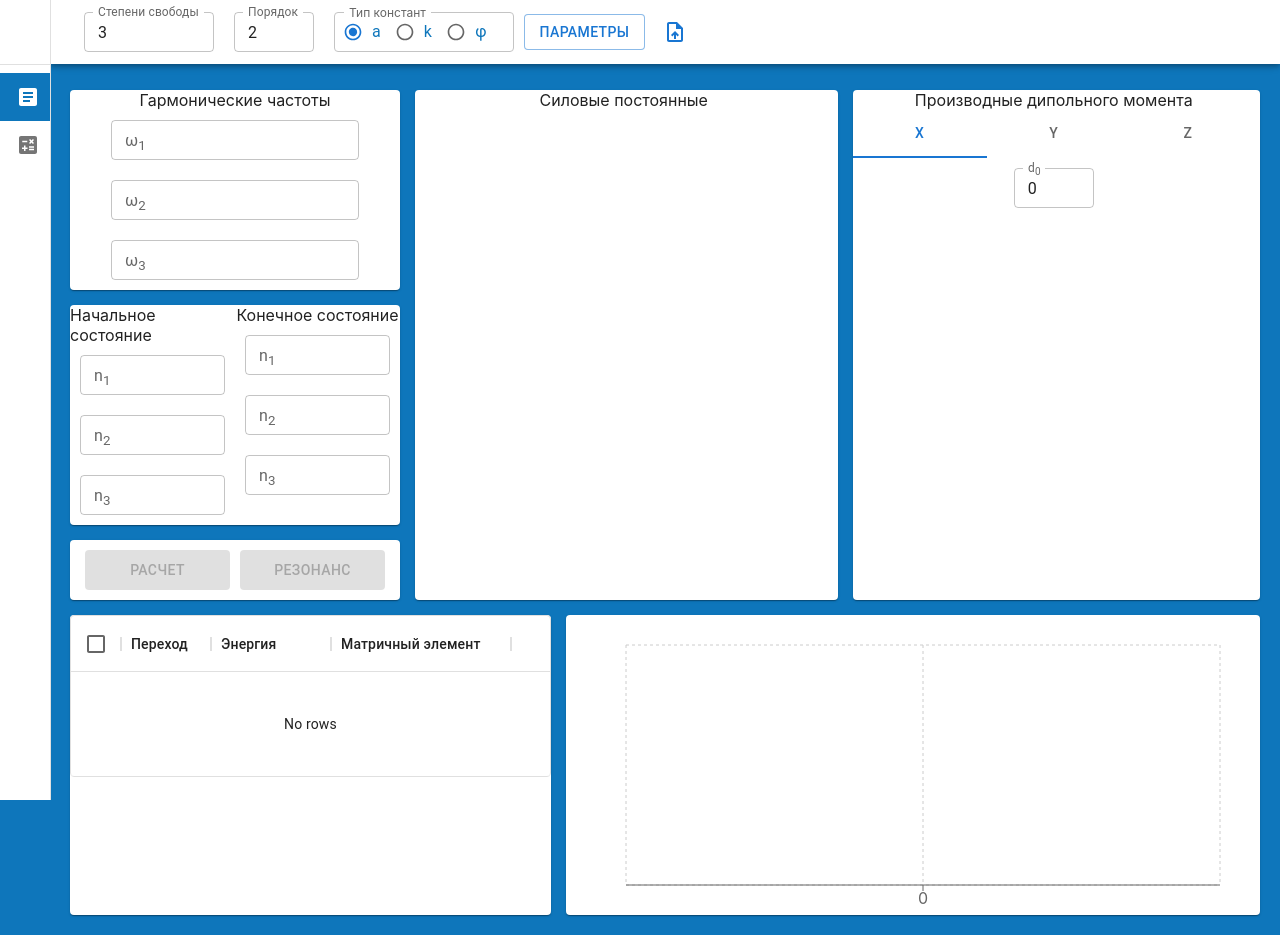
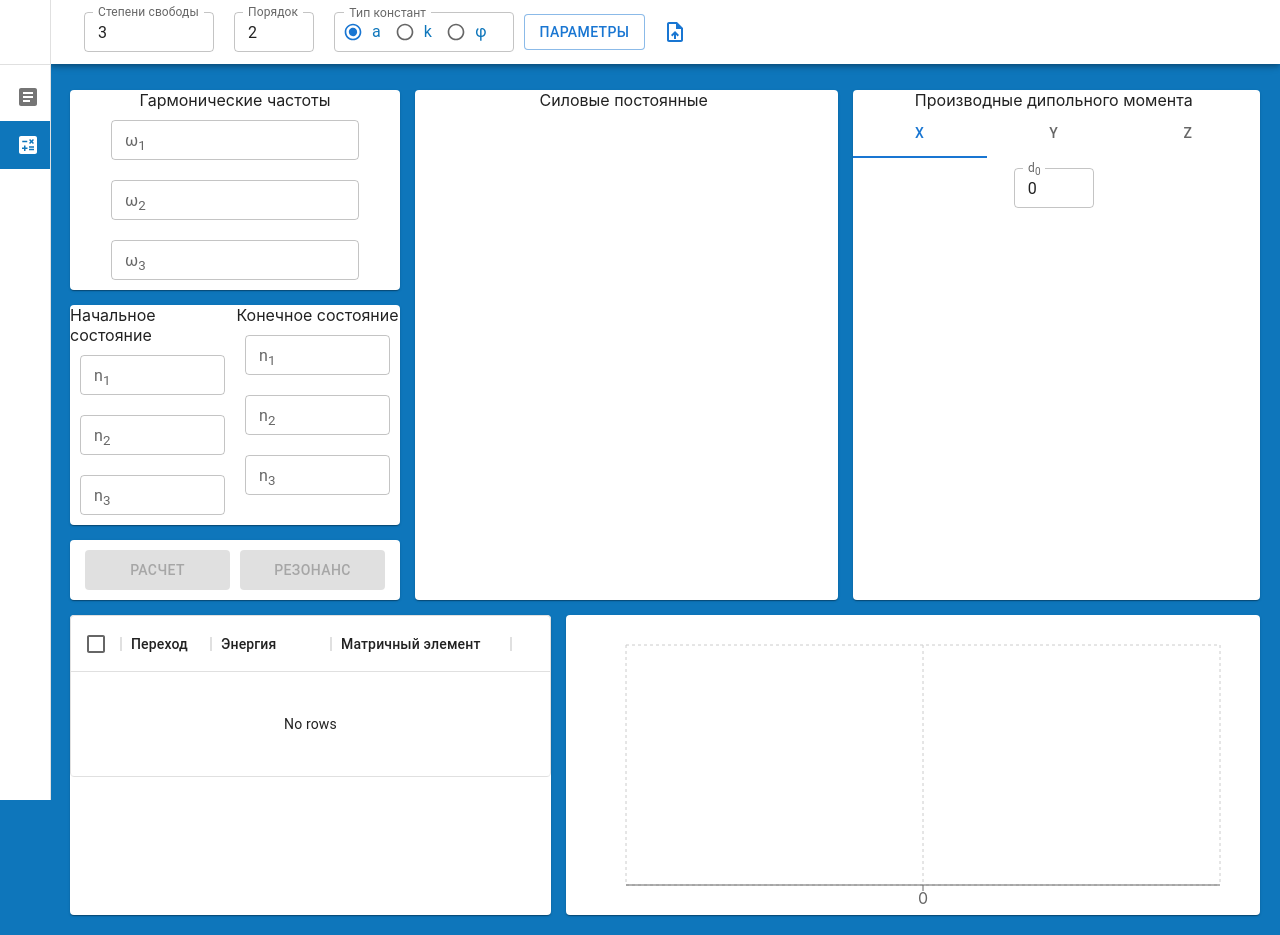
Before and after one commit to L1ttleFoot/quantum-app, a React (Create React App) app in the folder react-app/: page /calculation in a window 1280 px wide. Built offline with nearby package versions, Linux system fonts and the light colour scheme.

Commit message:
edit tab menu

```diff
--- a/react-app/src/common/index.js
+++ b/react-app/src/common/index.js
@@ -1,5 +1,5 @@
 import React, {useState, useEffect} from 'react'
-import { Routes, Route } from 'react-router-dom'
+import {Routes, Route, useLocation} from 'react-router-dom'
 import { Drawer, List, ListItemButton, ListItemIcon, ListItemText, Toolbar, Divider } from '@mui/material';
 import './style.css'
 import StartPage from './screens/startPage'
@@ -11,6 +11,20 @@ import CalculateIcon from '@mui/icons-material/Calculate';
 const Main = () => {
 
     const [tab, setTab] = useState('Info')
+
+    const location = useLocation();
+
+    useEffect(() => {
+
+        if (location.pathname.indexOf('calculation') > 0) {
+            setTab('Calculation');
+        }
+
+        else {
+            setTab('Info');
+        }
+
+    }, [location]);
 
     const menuItems = [
         {
--- a/react-app/src/common/screens/calculationPage/content/index.js
+++ b/react-app/src/common/screens/calculationPage/content/index.js
@@ -46,7 +46,7 @@ const CalculationPage = (props) => {
             sortable: false,
         },
         {
-            field: 'delet',
+            field: 'delete',
             headerName: '',
             width: 60,
             sortable: false,
```
Also changed, not shown: react-app/src/common/screens/calculationPage/index.js (indentation only), 1 other file (tests, documents, lock files or other folders).
